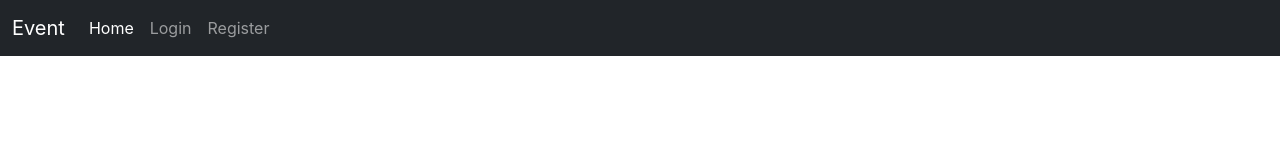
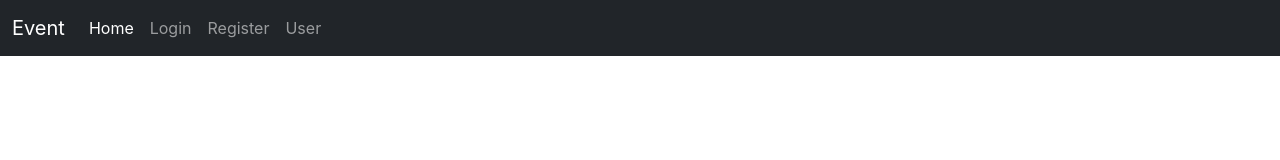
Before and after one commit to rw22448/cc-assignment-03-frontend, a React (Create React App) app: page / in a window 1280 px wide. Shown: the top 160 px of the page. Built offline with nearby package versions, Linux system fonts and the light colour scheme.

Commit message:
Fix warnings on Nav.js

```diff
--- a/src/Components/Nav/Nav.js
+++ b/src/Components/Nav/Nav.js
@@ -5,7 +5,7 @@ const Nav = () => {
     <>
       <nav class="navbar navbar-expand-md navbar-dark fixed-top bg-dark">
         <div class="container-fluid">
-          <a class="navbar-brand" href="#">
+          <a class="navbar-brand" href="./">
             Event
           </a>
           <button
@@ -42,7 +42,9 @@ const Nav = () => {
                 </a>
               </li>
               <li class="nav-item">
-                <a class="nav-link" href="./user.html"></a>
+                <a class="nav-link" href="./user.html">
+                  User
+                </a>
               </li>
             </ul>
           </div>
```
